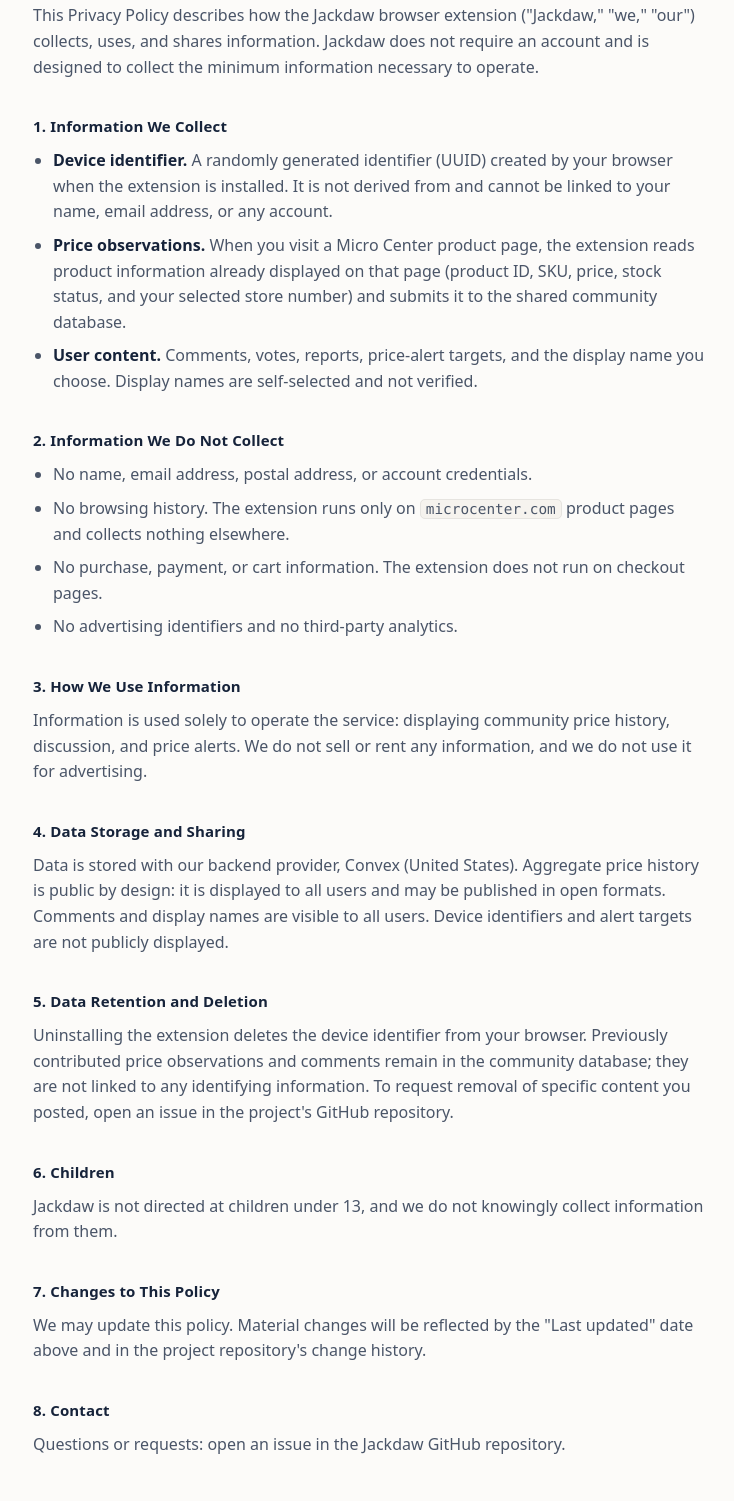
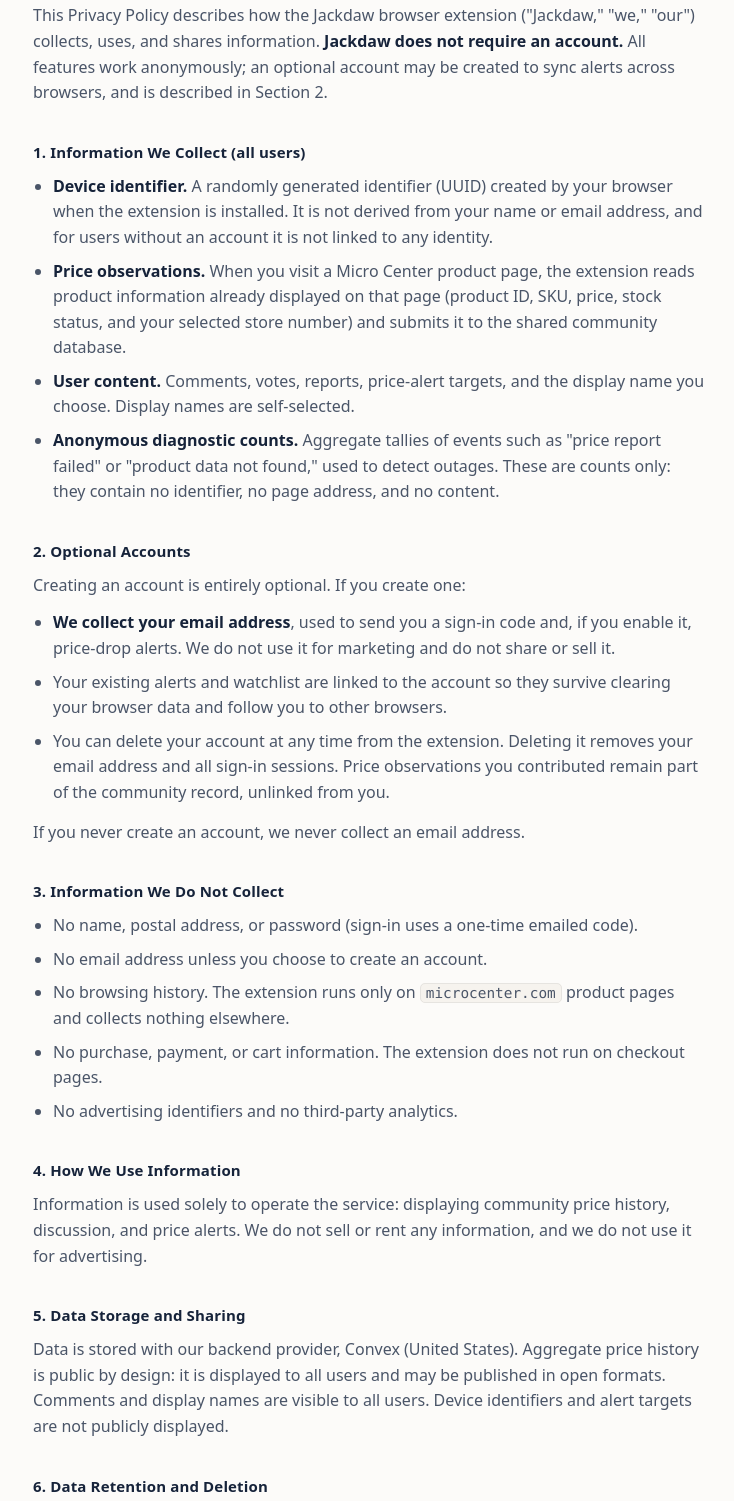
Before and after one commit to jackdaws-app/jackdaw, a browser extension: page site/privacy.html in a window 1280 px wide. Shown: the part 269-1770 px from the top of the page, without its empty margins (271-1005 px from the left). Drawn offline with Linux system fonts and the light colour scheme.

Commit message:
Privacy and site copy updated ahead of optional accounts
Shipping accounts would have made published statements false, so the
documents move first. PRIVACY.md gains an Optional Accounts section
stating what an email address is used for, that it is never used for
marketing or shared, and that deleting an account removes it while
leaving contributed price observations unlinked; the do-not-collect list
now says no email 'unless you choose to create an account' rather than
never, and diagnostic counters are disclosed. Site copy moves from 'No
account' to 'No account needed' with the same correction in the privacy
section.

```diff
--- a/site/privacy.html
+++ b/site/privacy.html
@@ -29,31 +29,41 @@
     <main class="doc" id="doc">
       <h1>Privacy Policy</h1>
       <p class="doc-meta">Last updated: August 13, 2026. Draft; review before store submission.</p>
-      <p>This Privacy Policy describes how the Jackdaw browser extension (&quot;Jackdaw,&quot; &quot;we,&quot; &quot;our&quot;) collects, uses, and shares information. Jackdaw does not require an account and is designed to collect the minimum information necessary to operate.</p>
-      <h2>1. Information We Collect</h2>
+      <p>This Privacy Policy describes how the Jackdaw browser extension (&quot;Jackdaw,&quot; &quot;we,&quot; &quot;our&quot;) collects, uses, and shares information. <strong>Jackdaw does not require an account.</strong> All features work anonymously; an optional account may be created to sync alerts across browsers, and is described in Section 2.</p>
+      <h2>1. Information We Collect (all users)</h2>
       <ul>
-      <li><strong>Device identifier.</strong> A randomly generated identifier (UUID) created by your browser when the extension is installed. It is not derived from and cannot be linked to your name, email address, or any account.</li>
+      <li><strong>Device identifier.</strong> A randomly generated identifier (UUID) created by your browser when the extension is installed. It is not derived from your name or email address, and for users without an account it is not linked to any identity.</li>
       <li><strong>Price observations.</strong> When you visit a Micro Center product page, the extension reads product information already displayed on that page (product ID, SKU, price, stock status, and your selected store number) and submits it to the shared community database.</li>
-      <li><strong>User content.</strong> Comments, votes, reports, price-alert targets, and the display name you choose. Display names are self-selected and not verified.</li>
+      <li><strong>User content.</strong> Comments, votes, reports, price-alert targets, and the display name you choose. Display names are self-selected.</li>
+      <li><strong>Anonymous diagnostic counts.</strong> Aggregate tallies of events such as &quot;price report failed&quot; or &quot;product data not found,&quot; used to detect outages. These are counts only: they contain no identifier, no page address, and no content.</li>
       </ul>
-      <h2>2. Information We Do Not Collect</h2>
+      <h2>2. Optional Accounts</h2>
+      <p>Creating an account is entirely optional. If you create one:</p>
       <ul>
-      <li>No name, email address, postal address, or account credentials.</li>
+      <li><strong>We collect your email address</strong>, used to send you a sign-in code and, if you enable it, price-drop alerts. We do not use it for marketing and do not share or sell it.</li>
+      <li>Your existing alerts and watchlist are linked to the account so they survive clearing your browser data and follow you to other browsers.</li>
+      <li>You can delete your account at any time from the extension. Deleting it removes your email address and all sign-in sessions. Price observations you contributed remain part of the community record, unlinked from you.</li>
+      </ul>
+      <p>If you never create an account, we never collect an email address.</p>
+      <h2>3. Information We Do Not Collect</h2>
+      <ul>
+      <li>No name, postal address, or password (sign-in uses a one-time emailed code).</li>
+      <li>No email address unless you choose to create an account.</li>
       <li>No browsing history. The extension runs only on <code>microcenter.com</code> product pages and collects nothing elsewhere.</li>
       <li>No purchase, payment, or cart information. The extension does not run on checkout pages.</li>
       <li>No advertising identifiers and no third-party analytics.</li>
       </ul>
-      <h2>3. How We Use Information</h2>
+      <h2>4. How We Use Information</h2>
       <p>Information is used solely to operate the service: displaying community price history, discussion, and price alerts. We do not sell or rent any information, and we do not use it for advertising.</p>
-      <h2>4. Data Storage and Sharing</h2>
+      <h2>5. Data Storage and Sharing</h2>
       <p>Data is stored with our backend provider, Convex (United States). Aggregate price history is public by design: it is displayed to all users and may be published in open formats. Comments and display names are visible to all users. Device identifiers and alert targets are not publicly displayed.</p>
-      <h2>5. Data Retention and Deletion</h2>
-      <p>Uninstalling the extension deletes the device identifier from your browser. Previously contributed price observations and comments remain in the community database; they are not linked to any identifying information. To request removal of specific content you posted, open an issue in the project&#x27;s GitHub repository.</p>
-      <h2>6. Children</h2>
+      <h2>6. Data Retention and Deletion</h2>
+      <p>Uninstalling the extension deletes the device identifier from your browser. If you created an account, deleting it removes your email address and sessions immediately. Previously contributed price observations and comments remain in the community database, unlinked from any identifying information. To request removal of specific content you posted, open an issue in the project&#x27;s GitHub repository.</p>
+      <h2>7. Children</h2>
       <p>Jackdaw is not directed at children under 13, and we do not knowingly collect information from them.</p>
-      <h2>7. Changes to This Policy</h2>
+      <h2>8. Changes to This Policy</h2>
       <p>We may update this policy. Material changes will be reflected by the &quot;Last updated&quot; date above and in the project repository&#x27;s change history.</p>
-      <h2>8. Contact</h2>
+      <h2>9. Contact</h2>
       <p>Questions or requests: open an issue in the Jackdaw GitHub repository.</p>
     </main>
     <footer class="footer">
```
Also changed, not shown: PRIVACY.md (+25 -13 lines), site/index.html (+3 -3 lines).
